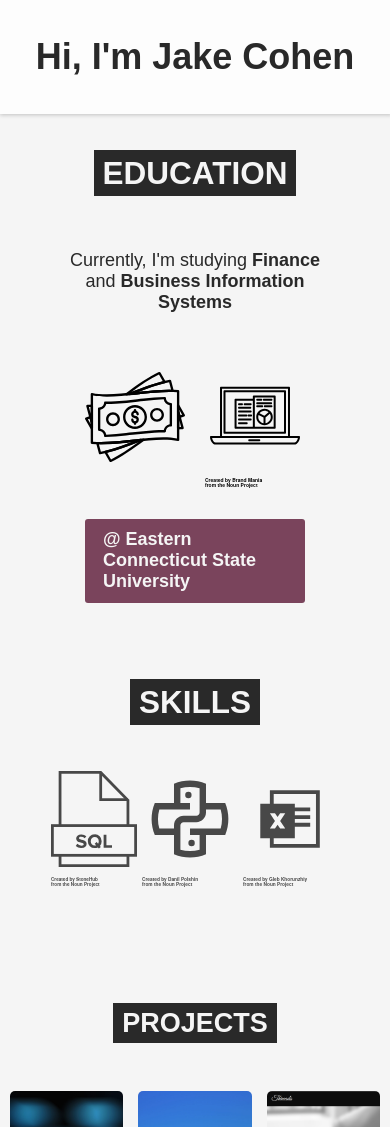
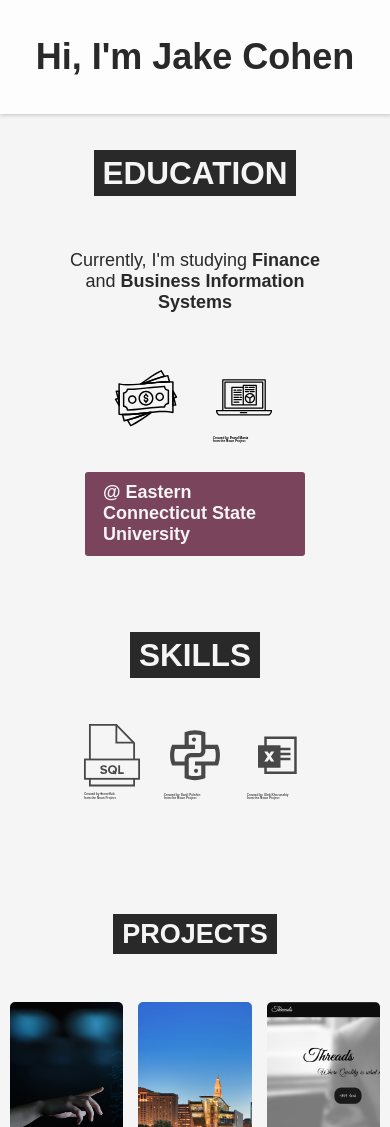
Before and after one commit to Jcohen3503/Personal-Skills-Site, a plain HTML site: page index.html in a window 390 px wide. Shown: the top 1127 px of the page. Drawn offline with Linux system fonts and the light colour scheme.

Commit message:
Responsiveness Image Adjustment (used clamp)

```diff
--- a/styles.css
+++ b/styles.css
@@ -108,8 +108,8 @@ section a {
 }
 
 .majors-container img {
-width: clamp(100px, 20vw, 200px);
-max-width: 100%;
+    width: clamp(50px, 20vw, 160px);
+    height: clamp(50px, 20vw, 160px);
 }
 
 .mc-1 {
@@ -146,14 +146,16 @@ max-width: 100%;
     justify-items: center;
     gap: 1rem;
     margin-top: 10px;
-    max-height: 200px;
+    max-height: 40%;
     padding: 2rem 0;
 }
 
 .ssc img {
-    height: 120px;
+    width: clamp(50px, 20vw, 160px);
+    height: clamp(50px, 20vw, 160px);
+    max-height: 100%;
+    max-width: 100%;
     opacity: 70%;
-    max-width: 100%;
 }
 
 .ssc {
```
